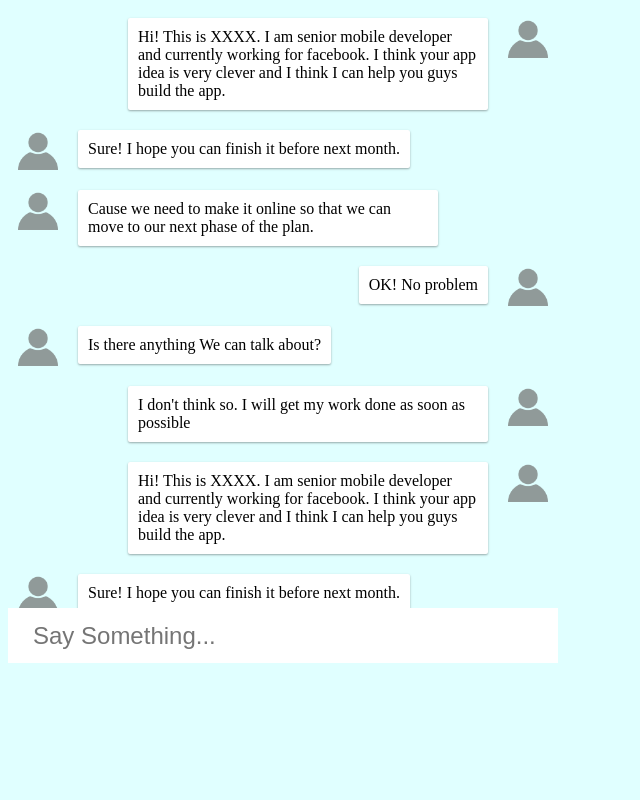
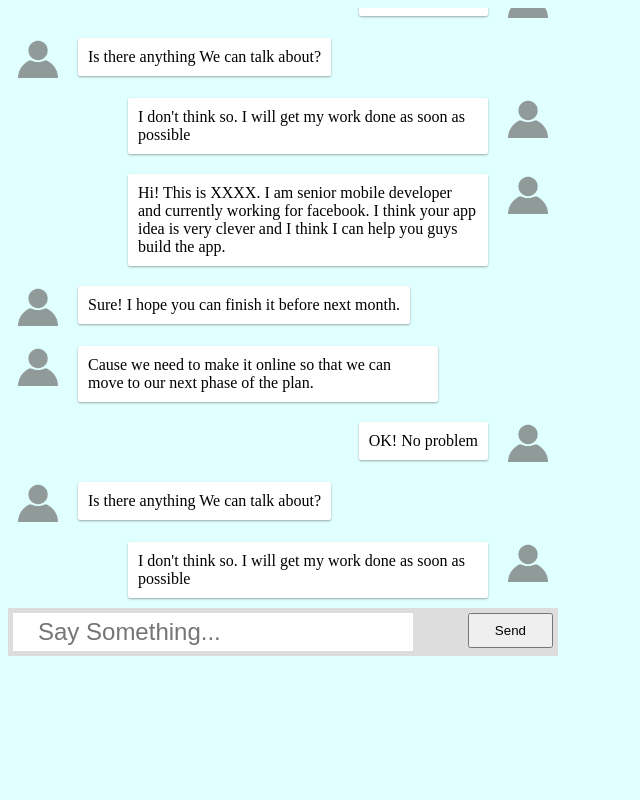
Before and after one commit to hurenxu/Freelancer-Frontend-Design-with-Redux, a plain HTML site: page chat.html in a window 1280 px wide. Shown: the whole page, without its empty margins (0-640 px from the left). Drawn offline with Linux system fonts and the light colour scheme.

Commit message:
Added send message to chat

```diff
--- a/chat.html
+++ b/chat.html
@@ -14,7 +14,7 @@
 </head>
 
 <body>
-    <div class="room">
+    <div class="room" id="container">
         <div class="box right">
             <img class="icon right" alt="Avatar" src="img/avatar.png"/>
             <p class="chat right">
@@ -93,7 +93,11 @@
             </p>
         </div>
     </div>
-    <input class="input" placeholder="Say Something..."/>
+    <div id="input-div">
+        <input class="input" id="input-box" placeholder="Say Something..."/>
+        <button id="send-button" onclick="sendClick()"> Send </button>
+    </div>
 </body>
 
 </html>
+<script src = "scripts/chat.js"></script>
--- a/css/chat.css
+++ b/css/chat.css
@@ -42,22 +42,29 @@ body {
     float: right;
 }
 
-.input-bar {
-    display: table;
+#input-div {
+    width: 550px;
+    height: 45px;
+    vertical-align: middle;
+    display: table-cell;
+    background-color: #dddddd;
 }
 
-
 .input {
+    margin: 5px;
     padding: 5px 25px 5px 25px;
-    width: 500px;
-    height: 45px;
+    width: 350px;
     border: none;
     font-size: 24px;
     background-color: white;
     vertical-align: middle;
     display: table;
+    float: left;
 }
 
-.input:focus {
-    outline: none;
+#send-button {
+    margin: 5px;
+    padding: 5px 25px 5px 25px;
+    height: 35px;
+    float: right;
 }
--- /dev/null
+++ b/scripts/chat.js
@@ -0,0 +1,20 @@
+document.getElementById("container").scrollTop = document.getElementById("container").scrollHeight;
+
+function sendClick() {
+    var container = document.getElementById("container");
+    var inputBox = document.getElementById("input-box");
+
+    var rightMessage = document.getElementsByClassName("box right")[0];
+    var newMessage = document.createElement("DIV");
+    newMessage.innerHTML = rightMessage.innerHTML;
+    newMessage.className = rightMessage.className;
+
+    var textNode = document.createTextNode(inputBox.value);
+    var messageBox = newMessage.getElementsByClassName("chat right")[0];
+    messageBox.replaceChild(textNode, messageBox.childNodes[0]);
+
+    container.appendChild(newMessage);
+    inputBox.value = "";
+
+    container.scrollTop = container.scrollHeight;
+}
```
